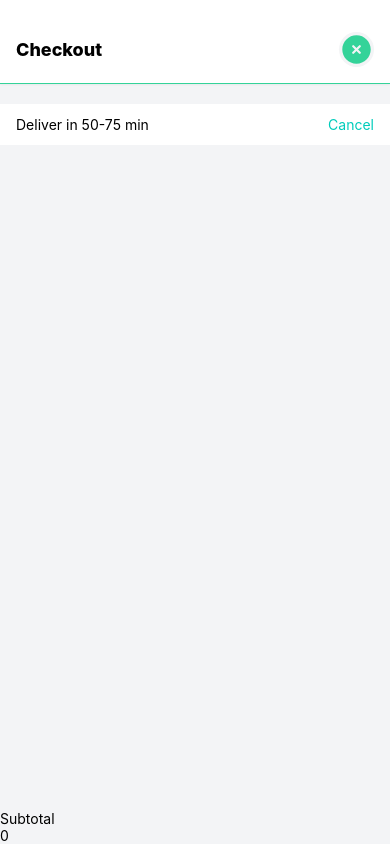
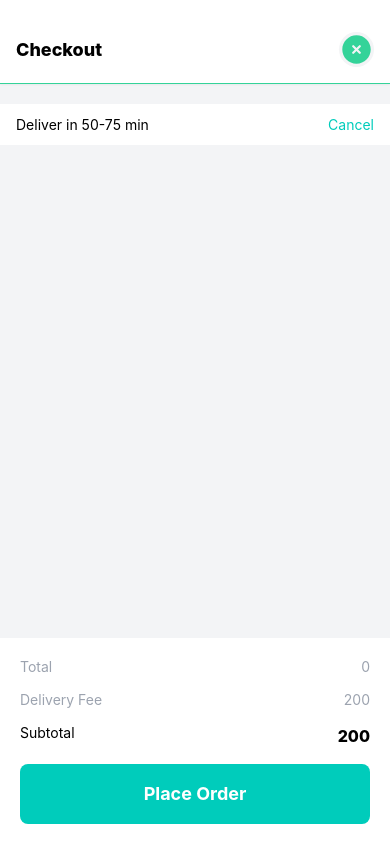
Before and after one commit to harshawije-dev/delivery-app, a React Native app: screen /Checkout in a window 390 px wide. Built offline with nearby package versions, Linux system fonts and the light colour scheme.

Commit message:
Checkout screen completed

```diff
--- a/screens/Checkout.js
+++ b/screens/Checkout.js
@@ -84,11 +84,25 @@ const Checkout = () => {
             );
           })}
         </ScrollView>
-        <View>
-          <View>
-            <Text>Subtotal</Text>
-            <Text>{subTotal}</Text>
+        <View className="bg-white p-5 mt-4 space-y-4">
+          <View className="flex-row justify-between">
+            <Text className="text-gray-400">Total</Text>
+            <Text className="text-gray-400">{subTotal}</Text>
           </View>
+          <View className="flex-row justify-between">
+            <Text className="text-gray-400">Delivery Fee</Text>
+            <Text className="text-gray-400">{200}</Text>
+          </View>
+          <View className="flex-row justify-between">
+            <Text className="">Subtotal</Text>
+            <Text className="font-extrabold text-base">{subTotal + 200}</Text>
+          </View>
+
+          <TouchableOpacity className="bg-[#00CCBB] rounded-lg p-4">
+            <Text className="text-center font-bold text-white text-lg">
+              Place Order
+            </Text>
+          </TouchableOpacity>
         </View>
       </View>
     </SafeAreaView>
```
